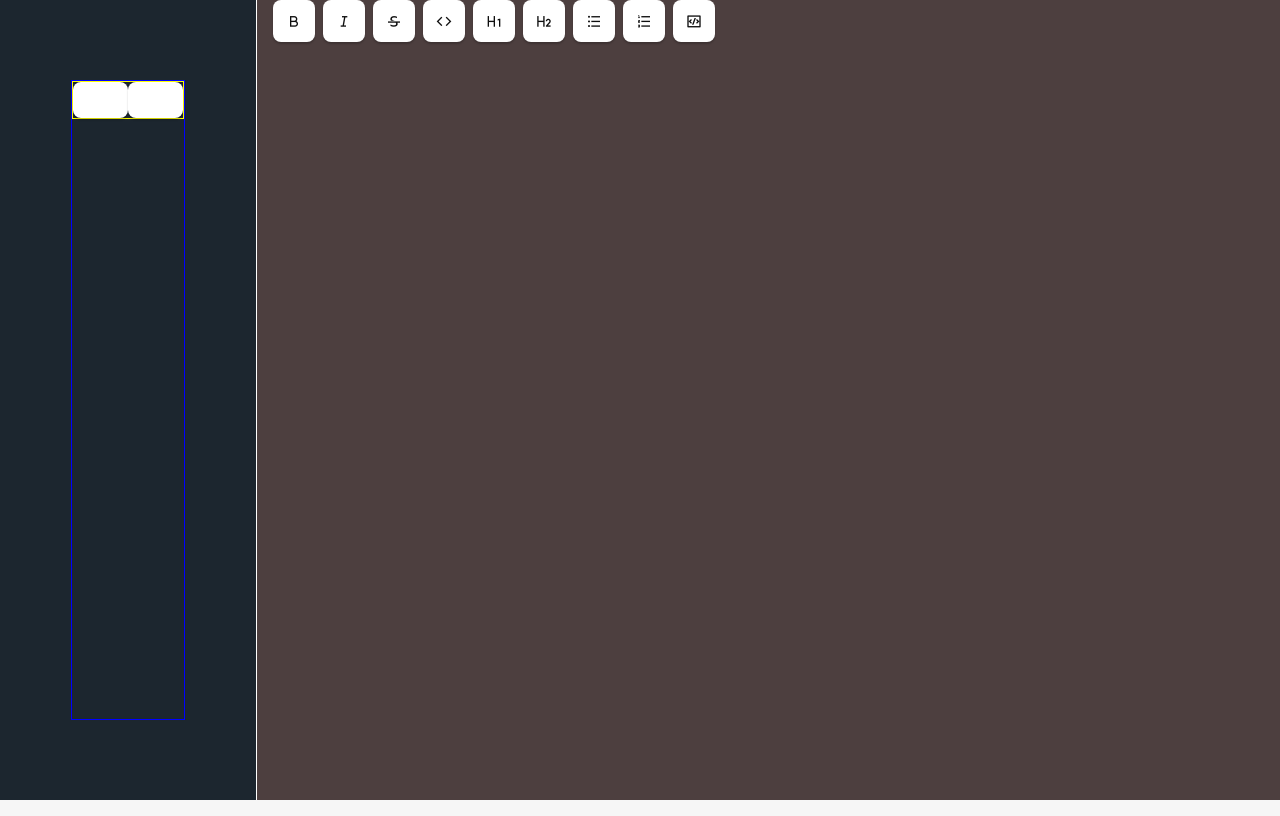
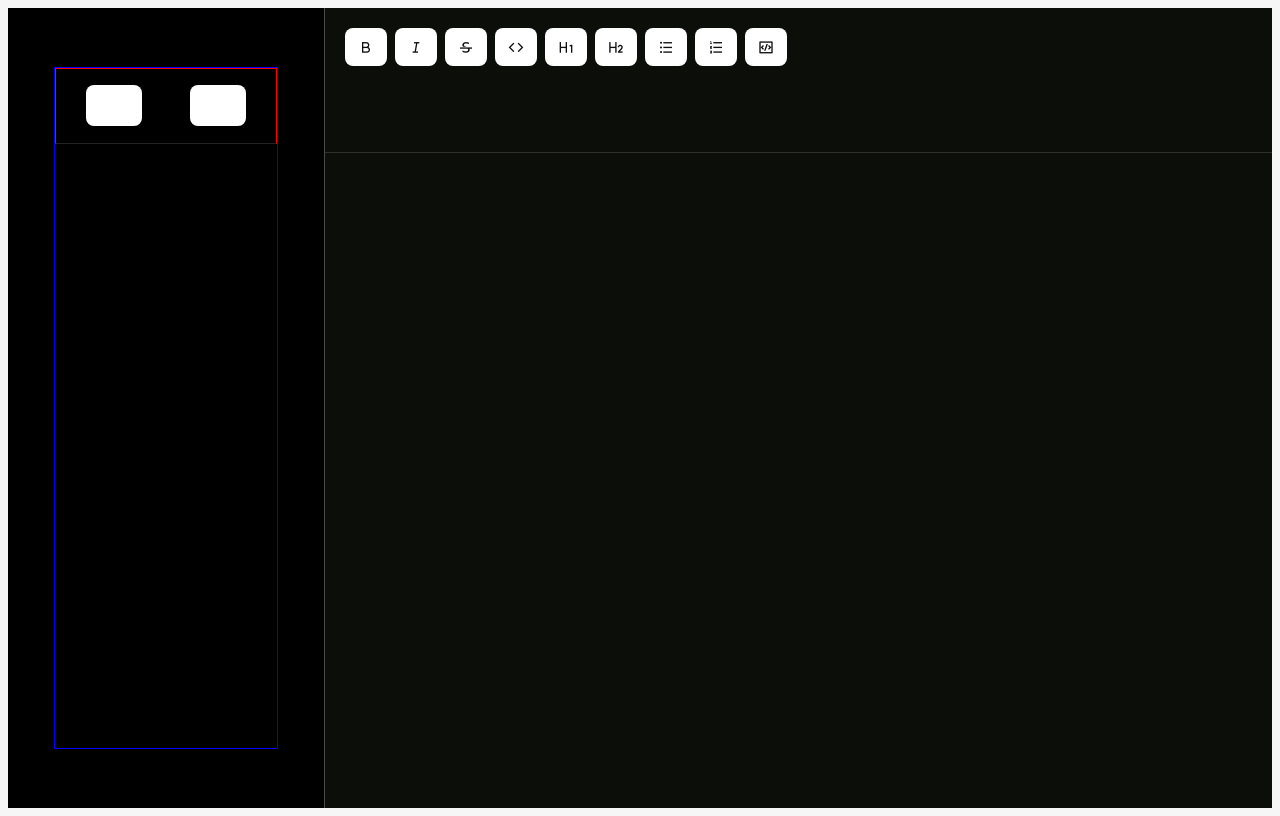
Before and after one commit to mkacki98/hackpad, a React (Vite) app: page / in a window 1280 px wide. Built offline with nearby package versions, Linux system fonts and the light colour scheme.

Commit message:
Adjust some CSS

```diff
--- a/src/App.css
+++ b/src/App.css
@@ -1,7 +1,4 @@
 @import 'remixicon/fonts/remixicon.css';
-@import 'tailwindcss/base';
-@import 'tailwindcss/components';
-@import 'tailwindcss/utilities';
 
 .app {
   display: flex;
@@ -37,11 +34,11 @@ button {
   color: #0f0f0f;
   background-color: #ffffff;
   transition: border-color 0.25s;
-  box-shadow: 0 2px 2px rgba(0, 0, 0, 0.2);
 }
 
 button {
   cursor: pointer;
+  border: 1px solid #ffffff24;
 }
 
 button:hover {
@@ -75,15 +72,15 @@ button {
     background-color: #0f0f0f98;
   }
   button:active {
-    background-color: #0f0f0f69;
+    background-color: #221a1a69;
   }
 }
 
 /* MAIN EDITOR (right handside) */
 
 .main-editor {
-  background-color: #4d3f3f;
-  border-left: 1px solid white;
+  background-color: #0c0e09;
+  border-left: 0.1px solid rgba(255, 255, 255, 0.246);
   flex: 1;
 }
 
@@ -94,6 +91,7 @@ button {
   padding: 0 1rem;
   position: fixed;
   z-index: 10;
+  padding: 20px;
 }
 
 .group-item {
@@ -108,36 +106,6 @@ button {
 .menu-item .is-active {
   color: #55db55;
 }
-
-::-webkit-scrollbar {
-  width: 14px;
-  height: 14px;
-}
-
-::-webkit-scrollbar-button {
-  display: none;
-  width: 0;
-  height: 0;
-}
-
-::-webkit-scrollbar-corner {
-  background-color: transparent;
-}
-
-::-webkit-scrollbar-thumb {
-  border: 4px solid rgba(0, 0, 0, 0);
-  background-clip: padding-box;
-  border-radius: 8px;
-  background-color: rgb(182, 182, 182);
-}
-
-::-webkit-scrollbar-track {
-  border: 4px solid transparent;
-  background-clip: padding-box;
-  border-radius: 8px;
-  background-color: transparent;
-}
-
 
 /* editor (via Remixon) */
 .ProseMirror {
@@ -192,8 +160,8 @@ button {
 /* SIDEBAR (left handside) */
 
 .sidebar {
-  flex: 0 0 20vw;
-  background-color: rgb(28, 38, 47);
+  width: 25%;
+  background-color: rgb(0, 0, 0);
   align-items: center;
   display: flex;
   justify-content: center;
@@ -201,52 +169,56 @@ button {
 }
 
 .sidebar-container {
-  flex: 0 10 50vw;
-  background-color: rgb(28, 38, 47);
-  align-items: flex-start;
+  width: 70%;
+  height: 85%;
   display: flex;
+  flex-direction: column;
   border: 1px solid blue;
-  flex-direction: column;
 }
 
-.daybook {
-  flex: 0 0 15vw;
-  padding-top: 1rem;
-  width: 50%;
-  height: 80%;
-  background-color: rgb(28, 38, 47);
-  border: 1px solid white;
-}
 
 .sidebar-tools {
-  gap: 1rem;
-  border: 1px solid yellow;
-  align-self: flex-end;
+  border: 1px solid red;
+  height: 2%;
+  align-items: center;
+  display: flex;
+  padding: 30px;
+  justify-content: space-between;
+  border-bottom: 1px solid #ffffff24;
 }
 
 .entries {
-  cursor: pointer;
-  font-size: 20px;
-  padding: 10px;
-  background-color: transparent;
-  transition: background-color 0.5s ease;
-}
-
-.entries:hover {
-  background-color: #afb13c;
-  transition: background-color 2s ease;
-}
-
-.daybook-container {
-  display: flex;
-  justify-content: space-between;
-  order: 2;
+  flex: 0 0 15vw;
+  padding-top: 1rem;
+  width: 100%;
+  height: 100%;
+  align-items: center;
 }
 
 .entries-container {
   display: flex;
+  width: 100%;
   flex-direction: column;
-  align-items: flex-start;
+  align-items: center;
+  gap: 0.5rem;
+}
+
+.entry {
+  cursor: pointer;
+  font-size: 15px;
+  width: 100%;
+  background-color: transparent;
+  transition: background-color 0.5s ease;
+  display: flex;
+  justify-content: space-between;
+  align-items: center;
+  border-radius: 10px;
+  border: 1px solid blue;
+}
+
+.entry:hover {
+  background-color: #a4a430;
+  transition: background-color 2s ease;
 }
 
 .new-note-icon {
@@ -260,16 +232,31 @@ button {
   height: 15px;
 }
 
-.no-interaction {
-  background-color: transparent;
-  color: none;
-  box-shadow: none;
-  border-color: none;
+.note-title {
+  margin: 300px 50px;
 }
 
-.no-interaction:hover, .no-interaction:active {
-  background-color: transparent;
+.delete-button {
+  margin: 0 30px;
+  padding: 6px;
+}
+
+.delete-button:hover, .delete-button:active {
   box-shadow: none;
-  cursor: none;
+  cursor: pointer;
   border-color: none;
+  cursor: pointer;
 }
+
+
+.note-title:hover, .note-title:active {
+  box-shadow: none;
+  cursor: pointer;
+  border-color: none;
+  cursor: pointer;
+}
+
+.headline-editor {
+  border-bottom: 0.5px solid rgba(255, 255, 255, 0.146); /* Add a white border */
+  margin-top: 2rem;
+}
--- a/tailwind.config.js
+++ /dev/null
@@ -1,8 +0,0 @@
-/** @type {import('tailwindcss').Config} */
-module.exports = {
-  content: ["./src/**/*.{html,js,ts,tsx,jsx}"],
-  theme: {
-    extend: {},
-  },
-  plugins: [],
-}
```
Also changed, not shown: package.json (+6 -4 lines), src/output.css, 2 other files (tests, documents, lock files or other folders).
